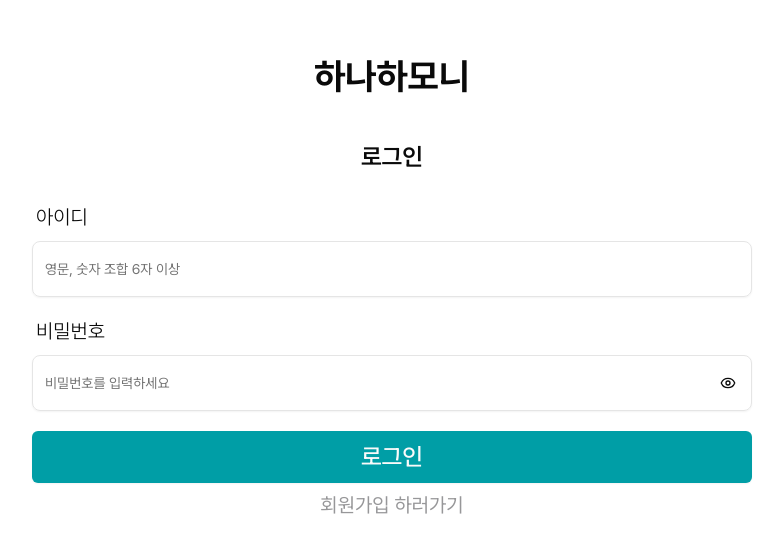
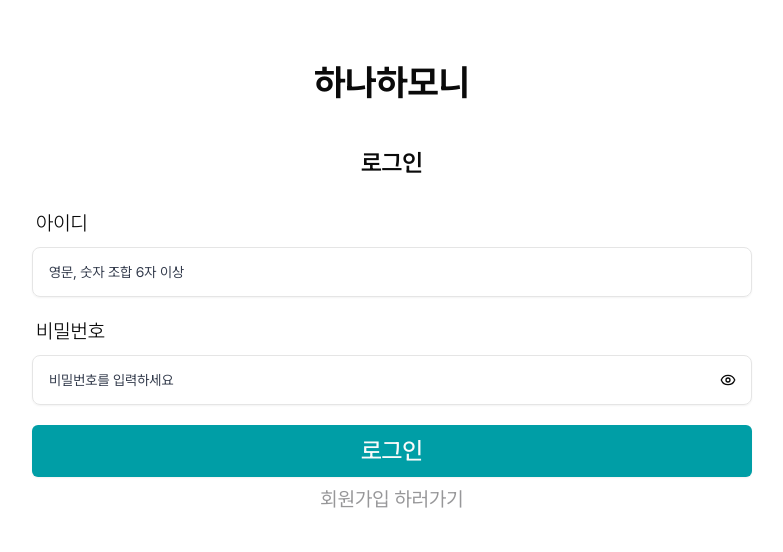
Before and after one commit to hana-harmoney/frontend, a Next.js app: page /auth/login in a window 1280 px wide. Shown: the part 112-664 px from the top of the page, without its empty margins (248-1031 px from the left). Built offline with nearby package versions, Linux system fonts and the light colour scheme.

Commit message:
[#9] fix: LabelWithInput 안의 Input을 CustomInput으로 변경

```diff
--- a/src/components/common/inputWithLabel.tsx
+++ b/src/components/common/inputWithLabel.tsx
@@ -2,10 +2,10 @@
 
 import * as React from 'react';
 import { Label } from '@/components/ui/label';
-import { Input } from '@/components/ui/input';
 import { Button } from '@/components/ui/button';
 import { Eye, EyeOff } from 'lucide-react';
 import { cn } from '@/lib/utils';
+import { CustomInput } from './customInput';
 
 type HTMLInputType = React.HTMLInputTypeAttribute;
 
@@ -58,7 +58,7 @@ export function InputWithLabel({
       </Label>
 
       <div className="relative">
-        <Input
+        <CustomInput
           id={fieldId}
           name={name}
           type={actualType}
@@ -70,7 +70,7 @@ export function InputWithLabel({
             [descId, errId].filter(Boolean).join(' ') || undefined
           }
           className={cn(
-            'h-14 pr-10', // 우측 아이콘 여백
+            'pr-10', // 우측 아이콘 여백
             error && 'border-destructive focus-visible:ring-destructive',
             inputClassName,
           )}
```
